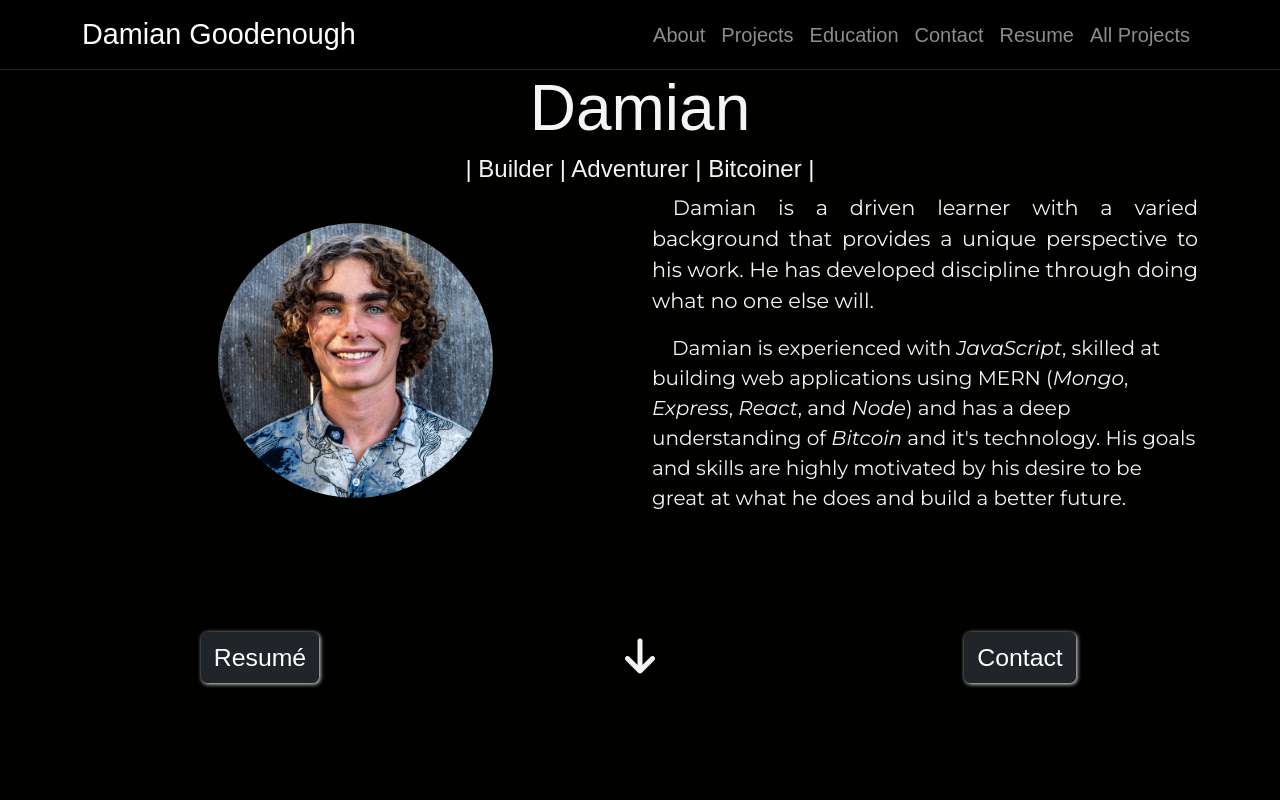
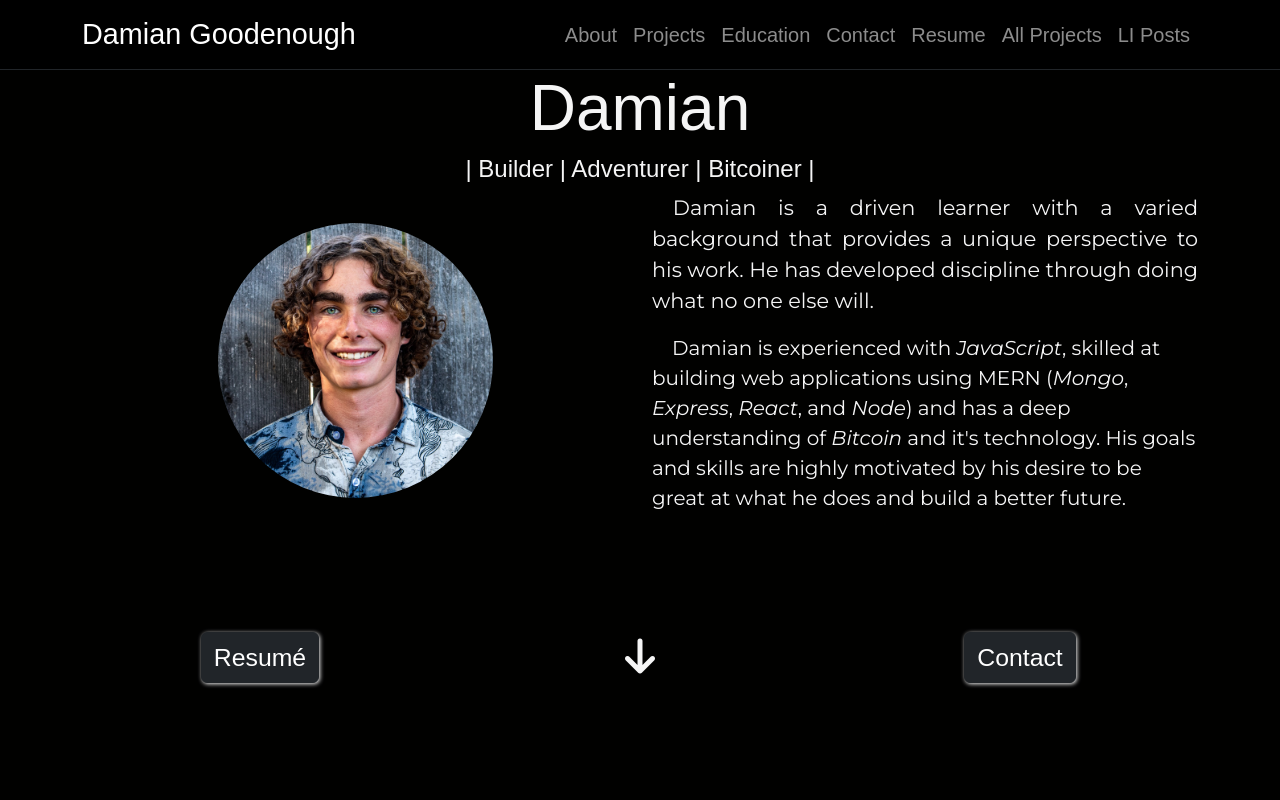
Before and after one commit to daGoodenough/portfolio, a React (Create React App) app: page / in a window 1280 px wide. Shown: the top 800 px of the page. Built offline with nearby package versions, Linux system fonts and the light colour scheme; a web font is replaced by a local one.

Commit message:
link to li-posts route from nav and ProgrammingBitcoin section

```diff
--- a/src/components/NavBar.js
+++ b/src/components/NavBar.js
@@ -42,6 +42,9 @@ function NavBar() {
             <Nav.Link as={Link} to="/projects">
               All Projects
             </Nav.Link>
+            <Nav.Link as={Link} to="/li-posts">
+              LI Posts
+            </Nav.Link>
           </Nav>
         </Navbar.Collapse>
       </Container>
--- a/src/components/ProgrammingBitcoin.js
+++ b/src/components/ProgrammingBitcoin.js
@@ -28,8 +28,8 @@ const ProgrammingBitcoin = () => (
             <strong>transaction creation</strong> and{' '}
             <strong>validation</strong> to the{' '}
             <strong>networking protocol</strong>. <br /> <br />
-            <Link>Click here</Link> to see all my posts pertaing to{' '}
-            <span className="book-title">Programming Bitcoin</span>
+            <Link to="/li-posts">Click here</Link> to see all my posts pertaing
+            to <span className="book-title">Programming Bitcoin</span>
           </p>
         </FadeIn>
       </Col>
```
